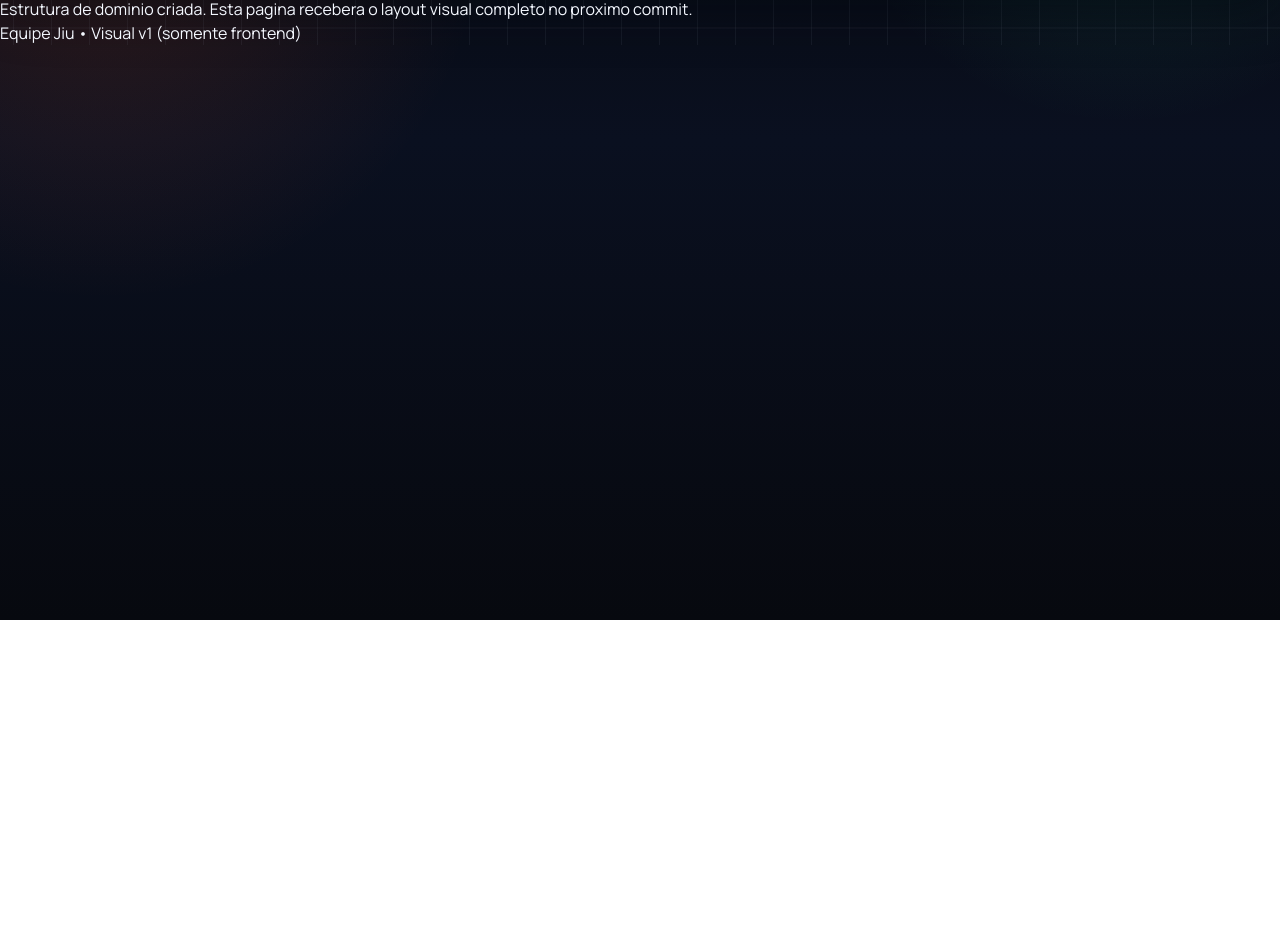
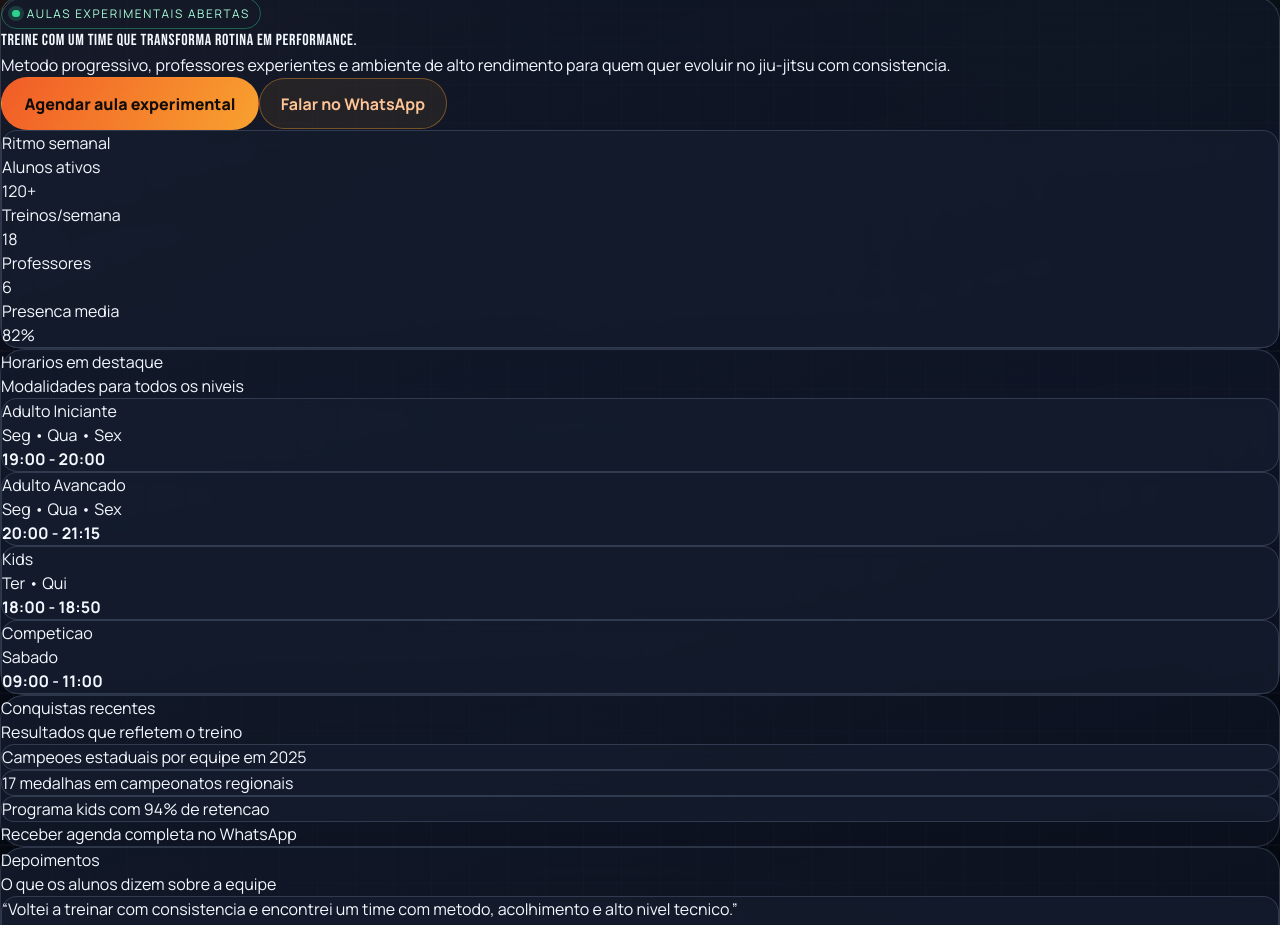
Before and after one commit to Dev-RuiDiniz/equipe_jiu, a Next.js app in the folder apps/web/: page / in a window 1280 px wide. Shown: the part 180-1105 px from the top of the page. Before the commit the page ends 800 px from the top, so only its background shows below. Built offline with nearby package versions, Linux system fonts and the light colour scheme.

Commit message:
feat(publicas): implementar pagina inicial com secoes institucionais

```diff
--- a/apps/web/src/publicas/pages/home-page.tsx
+++ b/apps/web/src/publicas/pages/home-page.tsx
@@ -1,14 +1,135 @@
+import Link from "next/link";
 import { PublicShell } from "@/publicas/components/public-shell";
+
+const horarios = [
+  { turma: "Adulto Iniciante", dias: "Seg • Qua • Sex", horario: "19:00 - 20:00" },
+  { turma: "Adulto Avancado", dias: "Seg • Qua • Sex", horario: "20:00 - 21:15" },
+  { turma: "Kids", dias: "Ter • Qui", horario: "18:00 - 18:50" },
+  { turma: "Competicao", dias: "Sabado", horario: "09:00 - 11:00" },
+];
+
+const depoimentos = [
+  {
+    nome: "Larissa M.",
+    texto:
+      "Voltei a treinar com consistencia e encontrei um time com metodo, acolhimento e alto nivel tecnico.",
+  },
+  {
+    nome: "Eduardo C.",
+    texto:
+      "A evolucao de faixa ficou objetiva. Toda aula tem foco claro e acompanhamento de progresso.",
+  },
+  {
+    nome: "Ana Paula R.",
+    texto:
+      "Meu filho entrou no Kids e ganhou disciplina e confianca em poucas semanas.",
+  },
+];
+
+const conquistas = [
+  "Campeoes estaduais por equipe em 2025",
+  "17 medalhas em campeonatos regionais",
+  "Programa kids com 94% de retencao",
+];
 
 export function HomePage() {
   return (
-    <PublicShell
-      eyebrow="Dominio publicas"
-      title="Home"
-    >
-      <p className="max-w-2xl text-slate-300">
-        Estrutura de dominio criada. Esta pagina recebera o layout visual completo no proximo commit.
-      </p>
+    <PublicShell eyebrow="Pagina Publica" title="Disciplina, tecnica e resultado no tatame.">
+      <section className="section-shell overflow-hidden">
+        <div className="grid gap-8 p-6 md:grid-cols-[1.2fr,0.8fr] md:p-8">
+          <div className="space-y-5">
+            <span className="signal">Aulas experimentais abertas</span>
+            <h2 className="display-font text-5xl leading-none text-white md:text-7xl">
+              Treine com um time que transforma rotina em performance.
+            </h2>
+            <p className="max-w-xl text-base text-slate-300">
+              Metodo progressivo, professores experientes e ambiente de alto rendimento para quem quer
+              evoluir no jiu-jitsu com consistencia.
+            </p>
+            <div className="flex flex-wrap gap-3">
+              <Link href="/contato" className="btn-primary">
+                Agendar aula experimental
+              </Link>
+              <a href="https://wa.me/5500000000000" className="btn-outline" target="_blank" rel="noreferrer">
+                Falar no WhatsApp
+              </a>
+            </div>
+          </div>
+
+          <aside className="card p-5 md:p-6">
+            <p className="text-xs uppercase tracking-[0.2em] text-emerald-300">Ritmo semanal</p>
+            <dl className="mt-4 grid grid-cols-2 gap-3 text-slate-100">
+              <div className="rounded-xl bg-[#0f1627] p-3">
+                <dt className="text-xs uppercase tracking-[0.15em] text-slate-400">Alunos ativos</dt>
+                <dd className="mt-1 text-3xl font-extrabold">120+</dd>
+              </div>
+              <div className="rounded-xl bg-[#0f1627] p-3">
+                <dt className="text-xs uppercase tracking-[0.15em] text-slate-400">Treinos/semana</dt>
+                <dd className="mt-1 text-3xl font-extrabold">18</dd>
+              </div>
+              <div className="rounded-xl bg-[#0f1627] p-3">
+                <dt className="text-xs uppercase tracking-[0.15em] text-slate-400">Professores</dt>
+                <dd className="mt-1 text-3xl font-extrabold">6</dd>
+              </div>
+              <div className="rounded-xl bg-[#0f1627] p-3">
+                <dt className="text-xs uppercase tracking-[0.15em] text-slate-400">Presenca media</dt>
+                <dd className="mt-1 text-3xl font-extrabold">82%</dd>
+              </div>
+            </dl>
+          </aside>
+        </div>
+      </section>
+
+      <section className="grid gap-5 md:grid-cols-2">
+        <article className="section-shell p-6 md:p-7">
+          <p className="text-xs uppercase tracking-[0.18em] text-orange-300">Horarios em destaque</p>
+          <h3 className="mt-2 text-2xl font-bold">Modalidades para todos os niveis</h3>
+          <ul className="mt-5 space-y-3">
+            {horarios.map((item) => (
+              <li key={item.turma} className="card flex flex-col gap-1 p-4 md:flex-row md:items-center md:justify-between">
+                <div>
+                  <p className="font-semibold text-white">{item.turma}</p>
+                  <p className="text-sm text-slate-300">{item.dias}</p>
+                </div>
+                <strong className="text-orange-200">{item.horario}</strong>
+              </li>
+            ))}
+          </ul>
+        </article>
+
+        <article className="section-shell p-6 md:p-7">
+          <p className="text-xs uppercase tracking-[0.18em] text-orange-300">Conquistas recentes</p>
+          <h3 className="mt-2 text-2xl font-bold">Resultados que refletem o treino</h3>
+          <ul className="mt-5 space-y-3 text-slate-200">
+            {conquistas.map((item) => (
+              <li key={item} className="card p-4">
+                {item}
+              </li>
+            ))}
+          </ul>
+          <a
+            href="https://wa.me/5500000000000"
+            target="_blank"
+            rel="noreferrer"
+            className="mt-5 inline-flex rounded-xl border border-emerald-300/45 bg-emerald-300/10 px-4 py-3 font-semibold text-emerald-200"
+          >
+            Receber agenda completa no WhatsApp
+          </a>
+        </article>
+      </section>
+
+      <section className="section-shell p-6 md:p-7">
+        <p className="text-xs uppercase tracking-[0.18em] text-orange-300">Depoimentos</p>
+        <h3 className="mt-2 text-2xl font-bold">O que os alunos dizem sobre a equipe</h3>
+        <div className="mt-6 grid gap-4 md:grid-cols-3">
+          {depoimentos.map((item) => (
+            <blockquote key={item.nome} className="card p-4">
+              <p className="text-slate-200">“{item.texto}”</p>
+              <footer className="mt-4 text-sm font-semibold text-orange-200">{item.nome}</footer>
+            </blockquote>
+          ))}
+        </div>
+      </section>
     </PublicShell>
   );
 }
```
